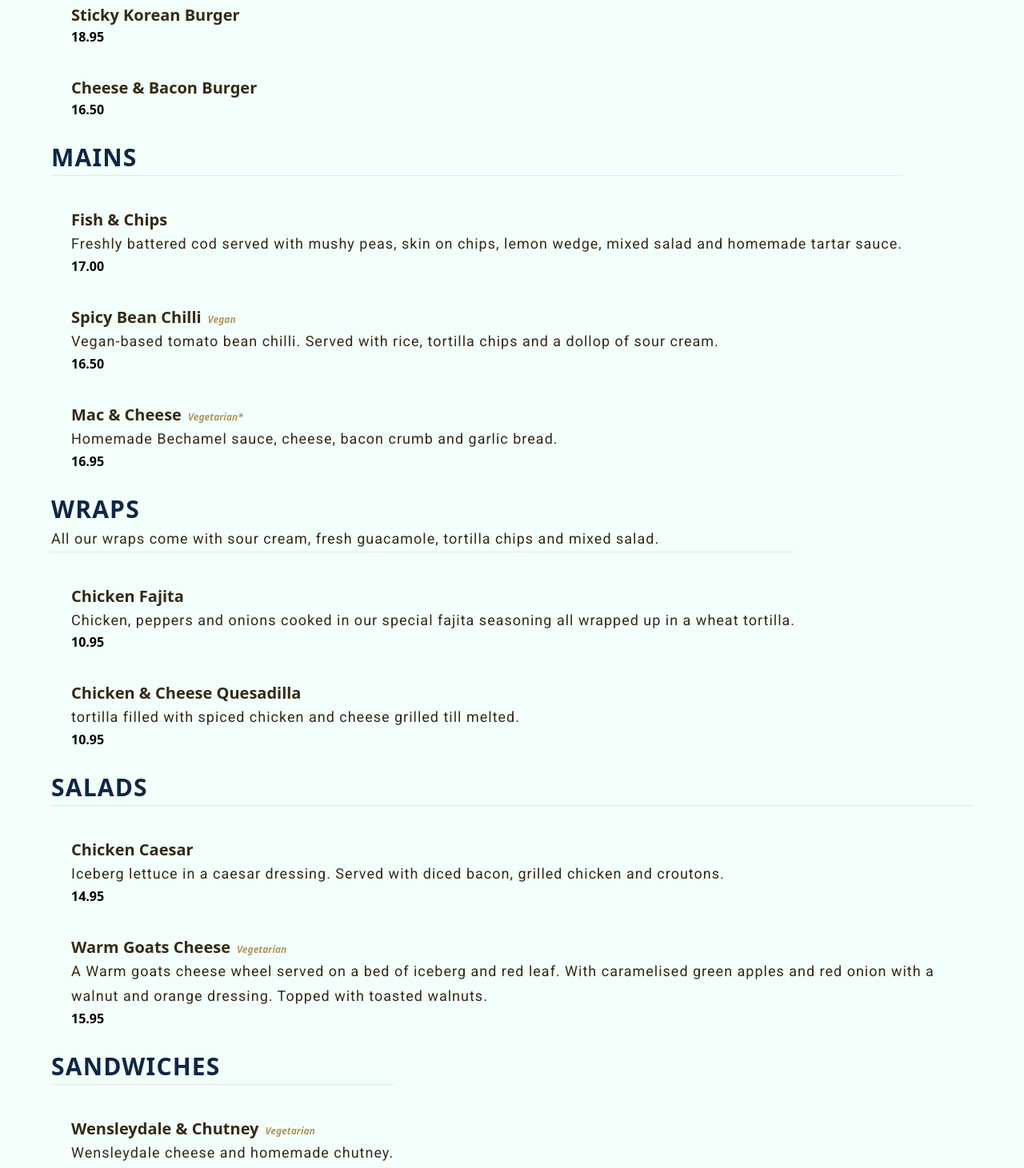
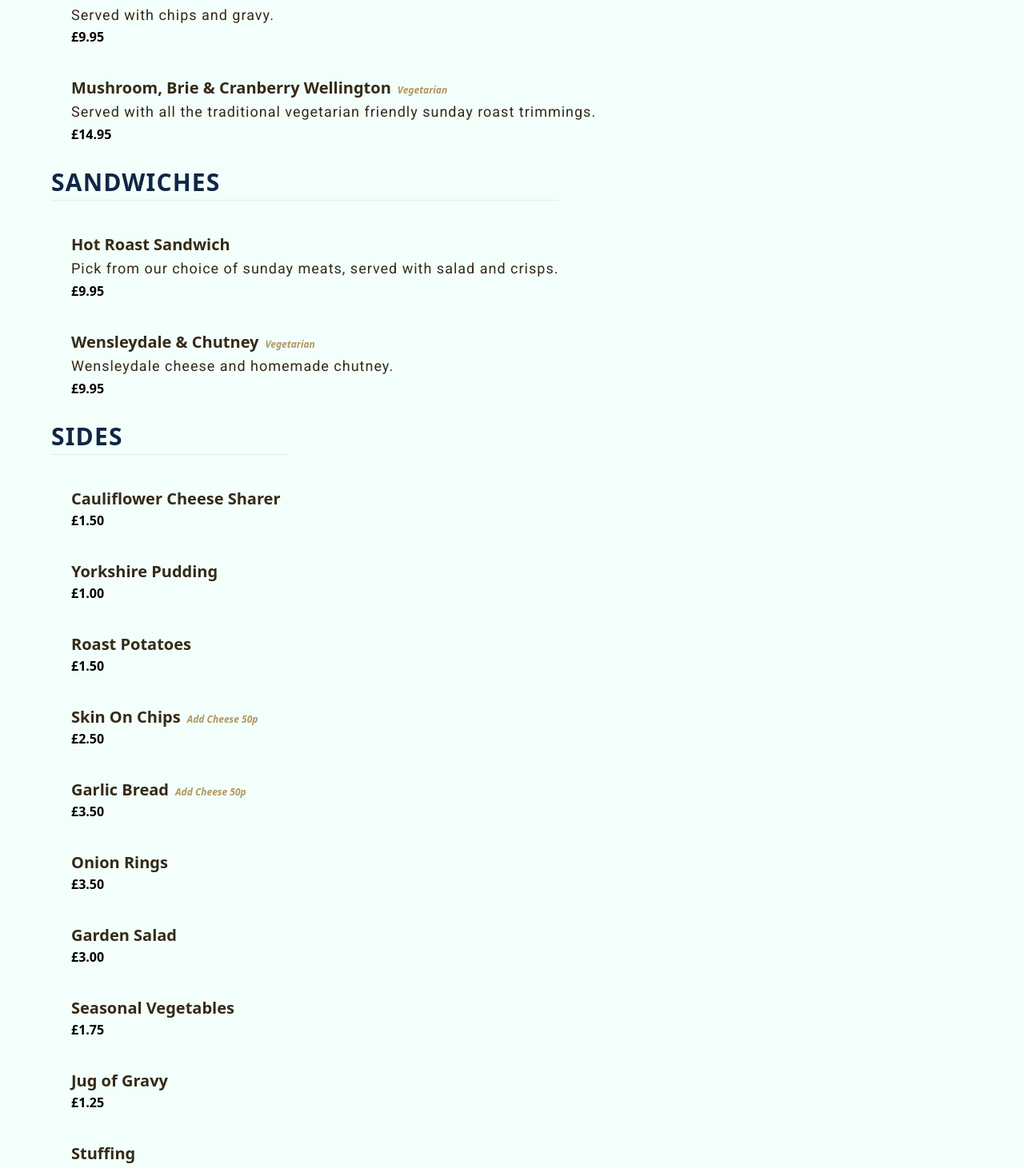
Before and after one commit to roomacarthur/the_crown, a React (Vite) app in the folder crown/: page /sunday_menu in a window 1280 px wide. Shown: the part 1625-3086 px from the top of the page at 80% size. Built offline with nearby package versions, Linux system fonts and the light colour scheme.

Commit message:
Menu constants updated constants for menus to match current menus

```diff
--- a/crown/src/constants/evening_menu.js
+++ b/crown/src/constants/evening_menu.js
@@ -5,7 +5,6 @@ export const Evening_Menu = [
     name: "Evening Menu",
     img: meal2,
     info: "",
-    img: meal2,
     footer: "",
     menu_products: [
       {
@@ -14,7 +13,7 @@ export const Evening_Menu = [
           {
               name: "Chilli & Ginger Goujons",
               body: "Chicken goujons server with an Asain style slaw and a honey BBQ glaze.",
-              tags: "OUR FAVORITE",
+              tags: "",
               price: "£8.95",
           },
           {
@@ -49,15 +48,15 @@ export const Evening_Menu = [
       },
       {
           name: "Sticky Korean Burger",
-            body: "",
+          body: "Sticky honey and soy BBQ sauce covered fried chicken fillet served with asian slaw.",
           tags: "",
           price: "£18.95",
       },
       {
           name: "Cheese & Bacon Burger",
-            body: "",
+          body: "Wensleydale beef patty or chicken fillet served with bacon, grilled cheese, tomato, lettuce, onions and sliced pickles.",
           tags: "",
-            price: "16.50",
+          price: "£16.50 | Add onion rings & Slaw +£2.50",
       },
       ],
     },
@@ -69,19 +68,19 @@ export const Evening_Menu = [
             name: "Fish & Chips",
             body: "Freshly battered cod served with mushy peas, skin on chips, lemon wedge, mixed salad and homemade tartar sauce.",
             tags: "",
-            price: "17.00",
+            price: "£17.00",
         },
         {
             name: "Spicy Bean Chilli",
             body: "Vegan-based tomato bean chilli. Served with rice, tortilla chips and a dollop of sour cream.",
             tags: "Vegan",
-            price: "16.50",
+            price: "£16.50",
         },
         {
             name: "Mac & Cheese",
             body: "Homemade Bechamel sauce, cheese, bacon crumb and garlic bread.",
             tags: "Vegetarian*",
-            price: "16.95",
+            price: "£16.95",
         },
         {
             name: "Crown Pie",
--- a/crown/src/constants/lunch_menu.js
+++ b/crown/src/constants/lunch_menu.js
@@ -122,7 +122,7 @@ export const Lunch_Menu = [
     },
     {
       title: "Sandwiches",
-      info: "",
+      info: "All our sandwiches are served ",
       menuItems: [
         {
             name: "Wensleydale & Chutney",
--- a/crown/src/constants/sunday_menu.js
+++ b/crown/src/constants/sunday_menu.js
@@ -37,87 +37,27 @@ export const Sunday_Menu = [
         ],
     },
     {
-      title: "Burgers",
-      info: "All our burgers come in a brioche bun with skin on chips.",
-      menuItems: [
-        {
-            name: "Crown Burger",
-            body: "Wensleydale beef patty topped with a flat mushroom, fried egg, bacon and grilled cheese. Served with onion rings and homemade slaw.",
-            tags: "",
-            price: "18.95",
-        },
-        {
-            name: "Sticky Korean Burger",
-            body: "",
-            tags: "",
-            price: "18.95",
-        },
-        {
-            name: "Cheese & Bacon Burger",
-            body: "",
-            tags: "",
-            price: "16.50",
-        },
-      ],
-    },
-    {
       title: "Mains",
       info: "",
       menuItems: [
         {
-            name: "Fish & Chips",
-            body: "Freshly battered cod served with mushy peas, skin on chips, lemon wedge, mixed salad and homemade tartar sauce.",
+            name: "Sunday Roast Dinner",
+            body: "Pick from our choice of sunday meats, served with all the favorite traditional trimmings and gravy from the roast.",
             tags: "",
-            price: "17.00",
+            price: "£14.95",
         },
         {
-            name: "Spicy Bean Chilli",
-            body: "Vegan-based tomato bean chilli. Served with rice, tortilla chips and a dollop of sour cream.",
-            tags: "Vegan",
-            price: "16.50",
+            name: "Sunday Yorkshire Pudding Wrap",
+            body: "Pick from our choice of sunday meats, mashed potato and seasonal vegetables all wrapped up in a giant yorkshire pudding. Served with chips and gravy.",
+            tags: "",
+            price: "£9.95",
         },
         {
-            name: "Mac & Cheese",
-            body: "Homemade Bechamel sauce, cheese, bacon crumb and garlic bread.",
-            tags: "Vegetarian*",
-            price: "16.95",
+            name: "Mushroom, Brie & Cranberry Wellington",
+            body: "Served with all the traditional vegetarian friendly sunday roast trimmings.",
+            tags: "Vegetarian",
+            price: "£14.95",
         },
-      ],
-    },
-    {
-      title: "Wraps",
-      info: "All our wraps come with sour cream, fresh guacamole, tortilla chips and mixed salad.",
-      menuItems: [
-        {
-            name: "Chicken Fajita",
-            body: "Chicken, peppers and onions cooked in our special fajita seasoning all wrapped up in a wheat tortilla.",
-            tags: "",
-            price: "10.95",
-          },
-        {
-            name: "Chicken & Cheese Quesadilla",
-            body: "tortilla filled with spiced chicken and cheese grilled till melted.",
-            tags: "",
-            price: "10.95",
-          },
-      ],
-    },
-    {
-      title: "Salads",
-      info: "",
-      menuItems: [
-        {
-            name: "Chicken Caesar",
-            body: "Iceberg lettuce in a caesar dressing. Served with diced bacon, grilled chicken and croutons.",
-            tags: "",
-            price: "14.95",
-          },
-        {
-            name: "Warm Goats Cheese",
-            body: "A Warm goats cheese wheel served on a bed of iceberg and red leaf. With caramelised green apples and red onion with a walnut and orange dressing. Topped with toasted walnuts.",
-            tags: "Vegetarian",
-            price: "15.95",
-          },
       ],
     },
     {
@@ -125,17 +65,41 @@ export const Sunday_Menu = [
       info: "",
       menuItems: [
         {
-            name: "Wensleydale & Chutney",
-            body: "Wensleydale cheese and homemade chutney.",
-            tags: "Vegetarian",
-            price: "9.95",
-          },
+          name: "Hot Roast Sandwich",
+          body: "Pick from our choice of sunday meats, served with salad and crisps.",
+          tags: "",
+          price: "£9.95",
+        },
+        {
+          name: "Wensleydale & Chutney",
+          body: "Wensleydale cheese and homemade chutney.",
+          tags: "Vegetarian",
+          price: "£9.95",
+        },
       ],
     },
     {
       title: "Sides",
       info: "",
       menuItems: [
+        {
+          name: "Cauliflower Cheese Sharer",
+          body: "",
+          tags: "",
+          price: "£1.50",
+        },
+        {
+          name: "Yorkshire Pudding",
+          body: "",
+          tags: "",
+          price: "£1.00",
+        },
+        {
+          name: "Roast Potatoes",
+          body: "",
+          tags: "",
+          price: "£1.50",
+        },
         {
             name: "Skin On Chips",
             body: "",
@@ -160,6 +124,24 @@ export const Sunday_Menu = [
             tags: "",
             price: "£3.00",
           },
+        {
+            name: "Seasonal Vegetables",
+            body: "",
+            tags: "",
+            price: "£1.75",
+          },
+        {
+            name: "Jug of Gravy",
+            body: "",
+            tags: "",
+            price: "£1.25",
+          },
+        {
+            name: "Stuffing",
+            body: "",
+            tags: "",
+            price: "£1.50",
+          },
       ],
     },
     ]
```
Lines whose indentation alone changed are shown as unchanged.
